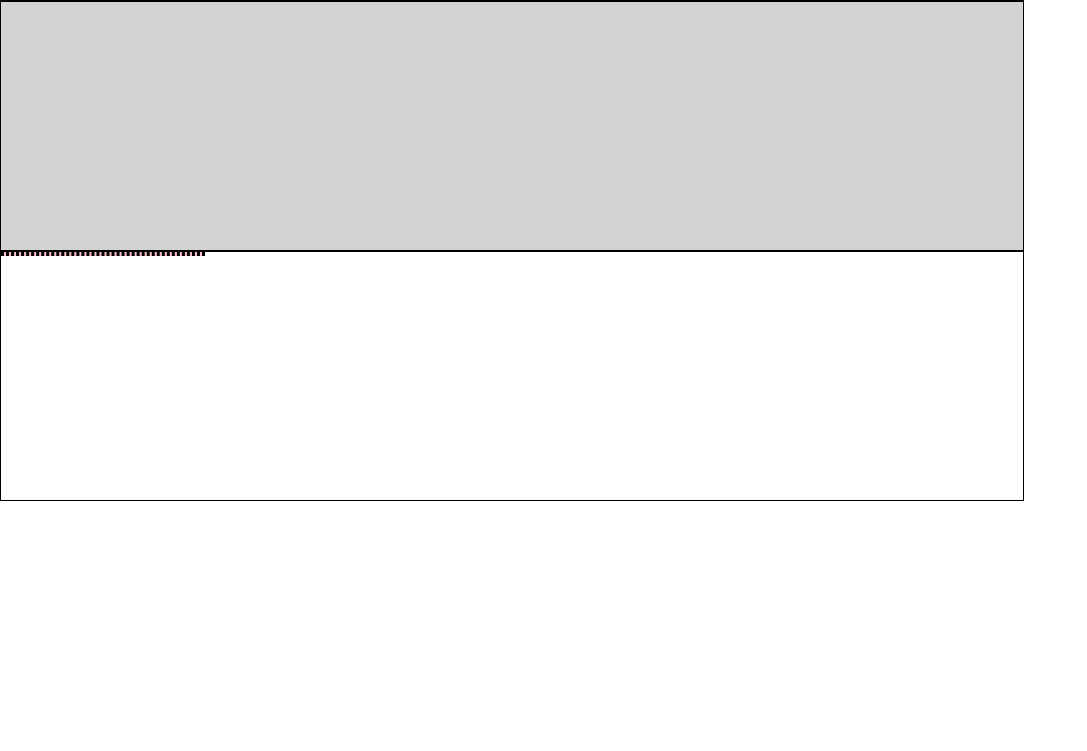
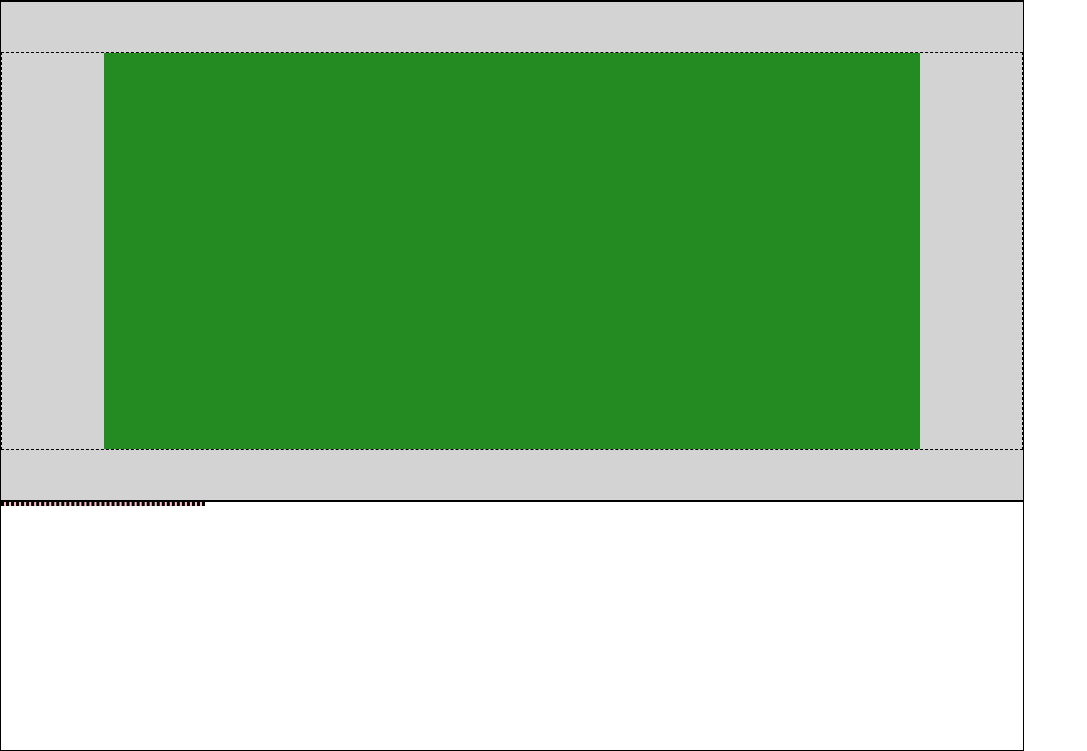
Before and after one commit to DylanBlanco/htmlcss-struttura-discord, a plain HTML site: page index.html in a window 1280 px wide. Shown: the part 1049-1800 px from the top of the page, without its empty margins (0-1087 px from the left). Before the commit the page ends 1550 px from the top, so only its background shows below. Drawn offline with Linux system fonts and the light colour scheme.

Commit message:
css - green-section

```diff
--- a/css/style.css
+++ b/css/style.css
@@ -82,6 +82,24 @@ main>*{
     background-color: #FEC1CB;
     width: 20%;
 }
-section:nth-child(even) {
+main>section:nth-child(even) {
     background-color: #D3D3D3;
 }
+
+.box-green {
+    border: 1px dashed black;
+    display: flex;
+    width: 100%;
+    height: 80%;
+    align-items: center;
+    flex-direction: column;
+
+}
+main>section:nth-child(4) {
+    height: calc(250px*2);
+}
+.green {
+    background-color: #238B22;
+    width: 80%;
+    height: 80%;
+}
--- a/index.html
+++ b/index.html
@@ -49,9 +49,9 @@
                 </div>
             </section>
 
-            <!--section grey-->
+            <!--section green-->
             <section class="section-main grey">
-                <div>
+                <div class="box-green">
                     <div class="green"></div>
                     <div class="green"></div>
                 </div>
```
